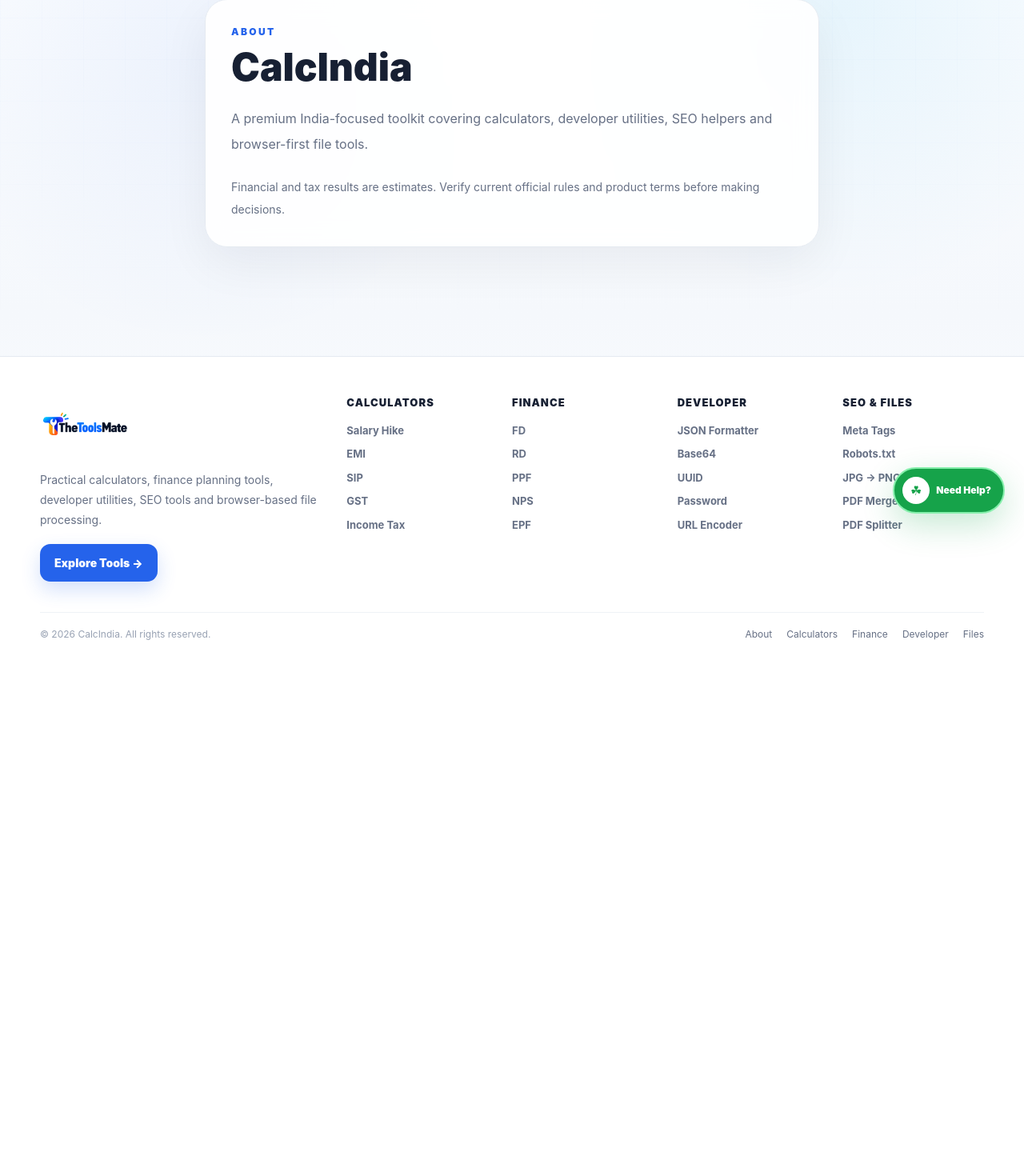
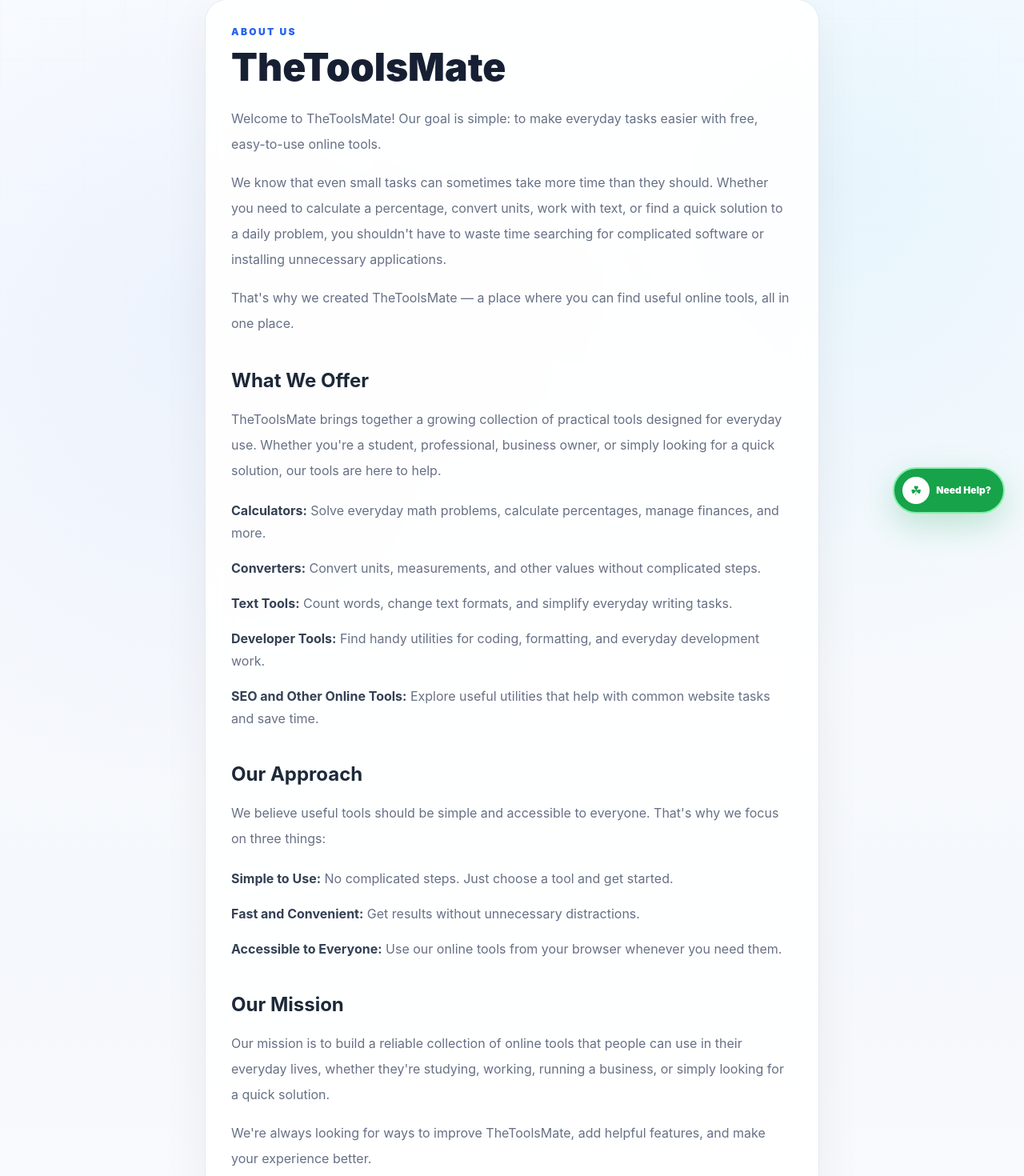
Before and after one commit to AnubhavKumarSrivastava/calculatersworlds, a Next.js app: page /about in a window 1280 px wide. Shown: the part 134-1604 px from the top of the page at 80% size. Before the commit the page ends 958 px from the top, so only its background shows below. Built offline with nearby package versions, Linux system fonts and the light colour scheme; no server answers.

Commit message:
remove calcindia to thetoolsmeta

```diff
--- a/app/about/page.tsx
+++ b/app/about/page.tsx
@@ -1 +1,164 @@
-export const metadata={title:"About CalcIndia",description:"About CalcIndia."};export default function Page(){return <section className="container max-w-3xl py-14"><div className="glass rounded-[28px] p-8"><p className="text-xs font-black uppercase tracking-[.2em] text-[#2563eb]">About</p><h1 className="gradient-text mt-3 text-5xl font-black">CalcIndia</h1><p className="mt-6 leading-8 text-[#667085]">A premium India-focused toolkit covering calculators, developer utilities, SEO helpers and browser-first file tools.</p><p className="mt-6 text-sm leading-7 text-[#667085]">Financial and tax results are estimates. Verify current official rules and product terms before making decisions.</p></div></section>}
+
+export const metadata = {
+  title: "About Us | TheToolsMate",
+  description:
+    "Learn about TheToolsMate, your everyday destination for free online calculators, converters, developer utilities, SEO tools, and more.",
+};
+
+export default function Page() {
+  return (
+    <section className="container max-w-3xl py-14">
+      <div className="glass rounded-[28px] p-8">
+        <p className="text-xs font-black uppercase tracking-[.2em] text-[#2563eb]">
+          About Us
+        </p>
+
+        <h1 className="gradient-text mt-3 text-5xl font-black">
+          TheToolsMate
+        </h1>
+
+        <p className="mt-6 leading-8 text-[#667085]">
+          Welcome to TheToolsMate! Our goal is simple: to make
+          everyday tasks easier with free, easy-to-use online
+          tools.
+        </p>
+
+        <p className="mt-4 leading-8 text-[#667085]">
+          We know that even small tasks can sometimes take more
+          time than they should. Whether you need to calculate
+          a percentage, convert units, work with text, or find
+          a quick solution to a daily problem, you shouldn't
+          have to waste time searching for complicated software
+          or installing unnecessary applications.
+        </p>
+
+        <p className="mt-4 leading-8 text-[#667085]">
+          That's why we created TheToolsMate — a place where
+          you can find useful online tools, all in one place.
+        </p>
+
+        <h2 className="mt-10 text-2xl font-bold text-[#1d2939]">
+          What We Offer
+        </h2>
+
+        <p className="mt-4 leading-8 text-[#667085]">
+          TheToolsMate brings together a growing collection of
+          practical tools designed for everyday use. Whether
+          you're a student, professional, business owner, or
+          simply looking for a quick solution, our tools are
+          here to help.
+        </p>
+
+        <ul className="mt-5 space-y-4 text-[#667085]">
+          <li className="leading-7">
+            <strong className="text-[#344054]">
+              Calculators:
+            </strong>{" "}
+            Solve everyday math problems, calculate percentages,
+            manage finances, and more.
+          </li>
+
+          <li className="leading-7">
+            <strong className="text-[#344054]">
+              Converters:
+            </strong>{" "}
+            Convert units, measurements, and other values
+            without complicated steps.
+          </li>
+
+          <li className="leading-7">
+            <strong className="text-[#344054]">
+              Text Tools:
+            </strong>{" "}
+            Count words, change text formats, and simplify
+            everyday writing tasks.
+          </li>
+
+          <li className="leading-7">
+            <strong className="text-[#344054]">
+              Developer Tools:
+            </strong>{" "}
+            Find handy utilities for coding, formatting,
+            and everyday development work.
+          </li>
+
+          <li className="leading-7">
+            <strong className="text-[#344054]">
+              SEO and Other Online Tools:
+            </strong>{" "}
+            Explore useful utilities that help with common
+            website tasks and save time.
+          </li>
+        </ul>
+
+        <h2 className="mt-10 text-2xl font-bold text-[#1d2939]">
+          Our Approach
+        </h2>
+
+        <p className="mt-4 leading-8 text-[#667085]">
+          We believe useful tools should be simple and
+          accessible to everyone. That's why we focus on
+          three things:
+        </p>
+
+        <ul className="mt-5 space-y-4 text-[#667085]">
+          <li className="leading-7">
+            <strong className="text-[#344054]">
+              Simple to Use:
+            </strong>{" "}
+            No complicated steps. Just choose a tool and
+            get started.
+          </li>
+
+          <li className="leading-7">
+            <strong className="text-[#344054]">
+              Fast and Convenient:
+            </strong>{" "}
+            Get results without unnecessary distractions.
+          </li>
+
+          <li className="leading-7">
+            <strong className="text-[#344054]">
+              Accessible to Everyone:
+            </strong>{" "}
+            Use our online tools from your browser whenever
+            you need them.
+          </li>
+        </ul>
+
+        <h2 className="mt-10 text-2xl font-bold text-[#1d2939]">
+          Our Mission
+        </h2>
+
+        <p className="mt-4 leading-8 text-[#667085]">
+          Our mission is to build a reliable collection of
+          online tools that people can use in their everyday
+          lives, whether they're studying, working, running
+          a business, or simply looking for a quick solution.
+        </p>
+
+        <p className="mt-4 leading-8 text-[#667085]">
+          We're always looking for ways to improve TheToolsMate,
+          add helpful features, and make your experience better.
+        </p>
+
+        <div className="mt-10 rounded-2xl bg-blue-50 p-6">
+          <p className="text-center text-lg font-bold text-[#2563eb]">
+            TheToolsMate — Your Everyday Tools, All in One Place.
+          </p>
+        </div>
+
+        <p className="mt-8 text-sm leading-7 text-[#667085]">
+          Please note that financial and tax calculator results
+          are estimates. Always verify current official rules
+          and product terms before making financial decisions.
+        </p>
+
+        <p className="mt-6 text-sm leading-7 text-[#667085]">
+          Thanks for visiting TheToolsMate and being part
+          of our journey.
+        </p>
+      </div>
+    </section>
+  );
+}
--- a/app/calculators/page.tsx
+++ b/app/calculators/page.tsx
@@ -68,7 +68,7 @@
 
         <section className="mt-20">
           <h2 className="text-2xl font-black text-[#172033]">
-            Explore More CalcIndia Tools
+            Explore More TheToolsMate Tools
           </h2>
 
           <div className="mt-6 flex flex-wrap gap-3">
--- a/app/layout.tsx
+++ b/app/layout.tsx
@@ -11,8 +11,8 @@
   ),
 
   title: {
-    default: "CalcIndia — Smart Calculators & Tools",
-    template: "%s | CalcIndia",
+    default: "TheToolsMate — Smart Calculators & Tools",
+    template: "%s | TheToolsMate",
   },
 
   description:
--- a/app/page.tsx
+++ b/app/page.tsx
@@ -19,7 +19,7 @@
     <div>
       <section className="container" style={{ padding: "72px 0 45px" }}>
         <div className="glass" style={{ position: "relative", overflow: "hidden", borderRadius: 30, padding: "72px 34px 48px", textAlign: "center" }}>
-          <div className="hero-badge" style={{ margin: "0 auto" }}>CALCINDIA · SMART DIGITAL TOOLS</div>
+          <div className="hero-badge" style={{ margin: "0 auto" }}>TheToolsMate · SMART DIGITAL TOOLS</div>
           <h1 style={{ maxWidth: 900, margin: "26px auto 0", color: "#172033", fontSize: "clamp(48px, 7vw, 86px)", lineHeight: .98, letterSpacing: "-.065em", fontWeight: 950 }}>
             Serious tools for everyday <span style={{ color: "#2563eb" }}>decisions.</span>
           </h1>
--- a/components/SiteFooter.tsx
+++ b/components/SiteFooter.tsx
@@ -35,7 +35,7 @@
           ))}
         </div>
         <div style={{ marginTop: 38, paddingTop: 18, borderTop: "1px solid #eef2f6", display: "flex", justifyContent: "space-between", gap: 16, flexWrap: "wrap", fontSize: 12 }}>
-          <span style={{ color: "#98a2b3" }}>© {new Date().getFullYear()} CalcIndia. All rights reserved.</span>
+          <span style={{ color: "#98a2b3" }}>© {new Date().getFullYear()} TheToolsMate. All rights reserved.</span>
           <div style={{ display: "flex", gap: 18 }}>
             <Link href="/about" style={{ textDecoration: "none" }}>About</Link>
             <Link href="/calculators" style={{ textDecoration: "none" }}>Calculators</Link>
--- a/components/SiteHeader.tsx
+++ b/components/SiteHeader.tsx
@@ -102,7 +102,7 @@
               <div className={`nav-dropdown ${activeMenu === name ? "is-open" : ""}`}>
                 <div className="nav-dropdown-title">
                   <div>
-                    <span className="nav-dropdown-kicker">CALCINDIA</span>
+                    <span className="nav-dropdown-kicker">TheToolsMate</span>
                     <strong>{menu.label} Tools</strong>
                   </div>
                   <Link href={`/${name}`} onClick={() => setActiveMenu(null)}>View all →</Link>
--- a/components/ToolContent.tsx
+++ b/components/ToolContent.tsx
@@ -13,9 +13,9 @@
  <section className="content-section"><span className="eyebrow">✦ 04 · IMPORTANT</span><h2>Things to know before using {tool.title}</h2><div className="tips-grid">{tool.tips.map((x,i)=><article className="tip-card" key={x}><b>0{i+1}</b><p>{x}</p></article>)}</div></section>
  <section className="content-section faq-section"><span className="eyebrow">? 05 · FAQ</span><h2>Frequently Asked Questions</h2><div className="faq-list">{tool.faq.map((q,i)=><details key={q} className="faq-item" open={i===0}><summary>{q}<span>+</span></summary><p>{i===0?tool.description:i===1?tool.formula:i===2?"Yes. The page is responsive and optimized for desktop, tablet and mobile.":"Browser-first interactions process data locally where possible. Sensitive files should be handled according to your privacy requirements."}</p></details>)}</div></section>
  <section className="content-section related-section"><span className="eyebrow">→ 06 · SAME CATEGORY</span><h2>{th.related}</h2><p>Continue through the complete {categoryNames[tool.category]} collection.</p><div className="related-grid">{related.map(([s,t],i)=><Link href={categoryPath(t,s)} key={s} className="related-card"><span>{["✦","＋","⌕","{ }","₹","PDF","#","→"][i%8]}</span><div><strong>{t.title}</strong><small>{t.description}</small></div><b>→</b></Link>)}</div></section>
- <section className="content-section cross-link-section"><span className="eyebrow">✦ 07 · DISCOVER MORE</span><h2>Related Tools Across CalcIndia</h2><p>Every section of CalcIndia is connected, so visitors can move naturally between calculators, finance, developer, SEO and file tools.</p>
+ <section className="content-section cross-link-section"><span className="eyebrow">✦ 07 · DISCOVER MORE</span><h2>Related Tools Across TheToolsMate</h2><p>Every section of TheToolsMate is connected, so visitors can move naturally between calculators, finance, developer, SEO and file tools.</p>
  <div className="mt-8 space-y-8">{crossLinks.map(([cat,items])=><div key={cat}><h3 className="mb-4 text-xl font-black">{categoryNames[cat]}</h3><div className="related-grid">{items.map(([s,t])=><Link href={categoryPath(t,s)} key={s} className="related-card"><span>✦</span><div><strong>{t.title}</strong><small>{t.description}</small></div><b>→</b></Link>)}</div><Link href={"/"+cat} className="mt-4 inline-block text-sm font-bold text-cyan-300">View all {categoryNames[cat]} →</Link></div>)}</div>
  </section>
- <section className="content-section"><span className="eyebrow">◎ 08 · CATEGORY HUBS</span><h2>Explore CalcIndia</h2><div className="grid gap-4 sm:grid-cols-2 lg:grid-cols-4">{(["calculators","finance","dev","seo","files"] as Category[]).filter(c=>c!==tool.category).map(c=><Link href={"/"+c} key={c} className="glass hover-lift rounded-2xl p-5"><b>{categoryNames[c]}</b><p className="mt-2 text-sm text-slate-500">Explore all {categoryNames[c].toLowerCase()}.</p><span className="mt-4 block text-sm text-cyan-300">Explore →</span></Link>)}</div></section>
+ <section className="content-section"><span className="eyebrow">◎ 08 · CATEGORY HUBS</span><h2>Explore TheToolsMate</h2><div className="grid gap-4 sm:grid-cols-2 lg:grid-cols-4">{(["calculators","finance","dev","seo","files"] as Category[]).filter(c=>c!==tool.category).map(c=><Link href={"/"+c} key={c} className="glass hover-lift rounded-2xl p-5"><b>{categoryNames[c]}</b><p className="mt-2 text-sm text-slate-500">Explore all {categoryNames[c].toLowerCase()}.</p><span className="mt-4 block text-sm text-cyan-300">Explore →</span></Link>)}</div></section>
  </div>
 }
--- a/components/WhatsAppFloat.tsx
+++ b/components/WhatsAppFloat.tsx
@@ -1 +1 @@
-export default function WhatsAppFloat(){const text=encodeURIComponent('Hi CalcIndia! I need help with a calculator/tool.');return <a href={`https://wa.me/?text=${text}`} target="_blank" rel="noreferrer" aria-label="Chat with CalcIndia on WhatsApp" className="whatsapp-float"><span className="monkey-buddy">🐒</span><span className="whatsapp-icon">☘</span><span className="whatsapp-label">Need Help?</span></a>}
+export default function WhatsAppFloat(){const text=encodeURIComponent('Hi TheToolsMate! I need help with a calculator/tool.');return <a href={`https://wa.me/?text=${text}`} target="_blank" rel="noreferrer" aria-label="Chat with TheToolsMate on WhatsApp" className="whatsapp-float"><span className="monkey-buddy">🐒</span><span className="whatsapp-icon">☘</span><span className="whatsapp-label">Need Help?</span></a>}
```
Also changed, not shown: app/files/page.tsx (+1 -1 lines).
